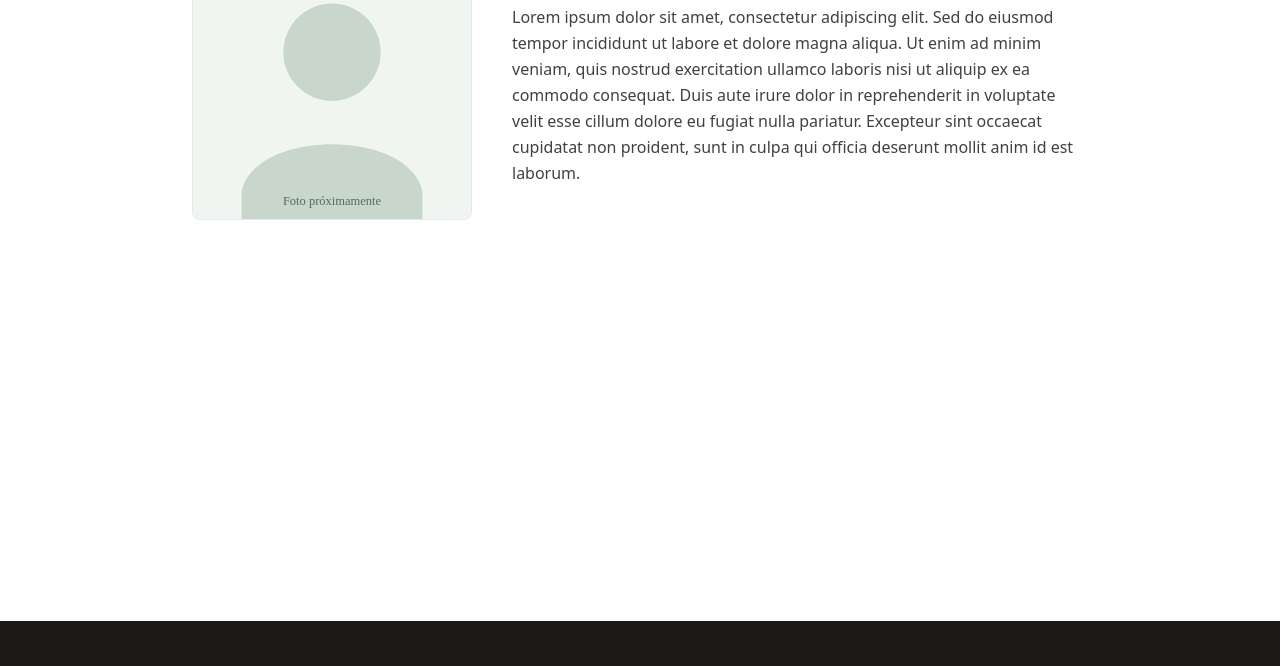
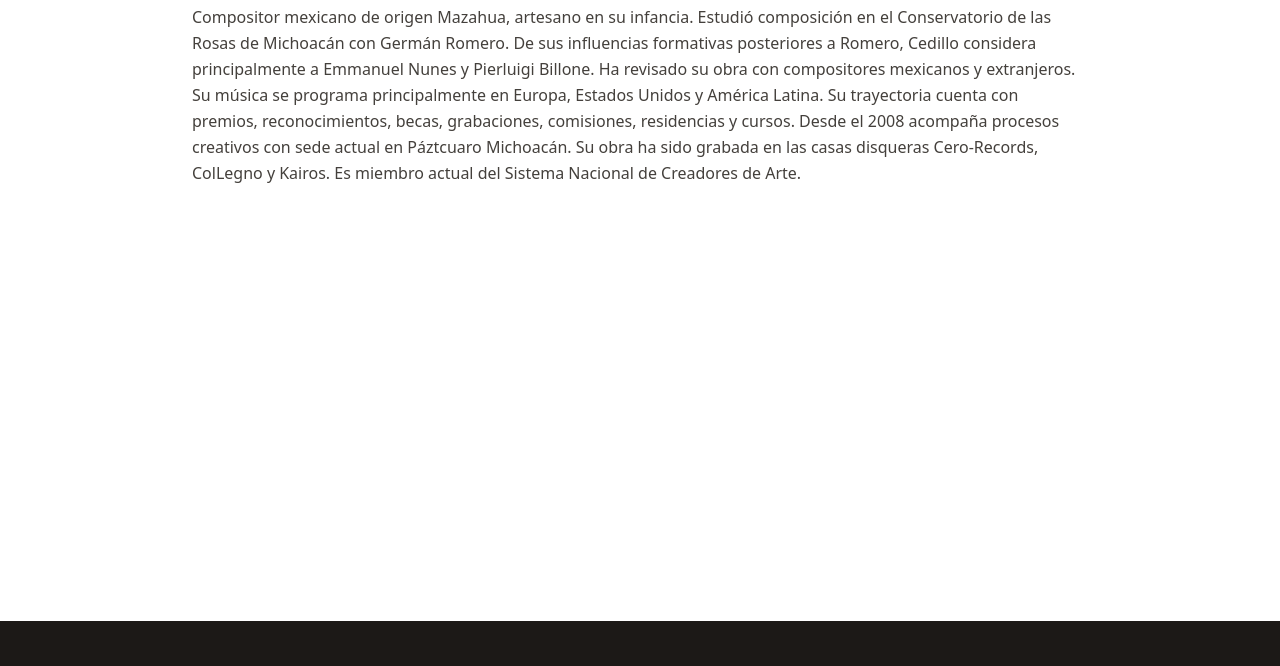
Before and after one commit to jesarx/meidosem, an Eleventy site: page src/autores/autor.njk in a window 1280 px wide. Shown: the part 244-910 px from the top of the page. Built offline with nearby package versions, Linux system fonts and the light colour scheme; Eleventy itself is replaced by a stand-in of ours; files that its build step writes are made by us from their sources.

Commit message:
correcciones del texto

```diff
--- a/src/_data/authors.json
+++ b/src/_data/authors.json
@@ -2,13 +2,11 @@
   {
     "slug": "samuel-cedillo",
     "name": "Samuel Cedillo",
-    "photo": "/images/placeholder-author.svg",
-    "bio": "Lorem ipsum dolor sit amet, consectetur adipiscing elit. Sed do eiusmod tempor incididunt ut labore et dolore magna aliqua. Ut enim ad minim veniam, quis nostrud exercitation ullamco laboris nisi ut aliquip ex ea commodo consequat. Duis aute irure dolor in reprehenderit in voluptate velit esse cillum dolore eu fugiat nulla pariatur. Excepteur sint occaecat cupidatat non proident, sunt in culpa qui officia deserunt mollit anim id est laborum."
+    "bio": "Compositor mexicano de origen Mazahua, artesano en su infancia. Estudió composición en el Conservatorio de las Rosas de Michoacán con Germán Romero. De sus influencias formativas posteriores a Romero, Cedillo considera principalmente a Emmanuel Nunes y Pierluigi Billone. Ha revisado su obra con compositores mexicanos y extranjeros. Su música se programa principalmente en Europa, Estados Unidos y América Latina. Su trayectoria cuenta con premios, reconocimientos, becas, grabaciones, comisiones, residencias y cursos. Desde el 2008 acompaña procesos creativos con sede actual en Páztcuaro Michoacán. Su obra ha sido grabada en las casas disqueras Cero-Records, ColLegno y Kairos. Es miembro actual del Sistema Nacional de Creadores de Arte."
   },
   {
     "slug": "florence-malfatto",
-    "name": "Florence Malfatto",
-    "photo": "/images/placeholder-author.svg",
-    "bio": "Lorem ipsum dolor sit amet, consectetur adipiscing elit. Sed do eiusmod tempor incididunt ut labore et dolore magna aliqua. Ut enim ad minim veniam, quis nostrud exercitation ullamco laboris nisi ut aliquip ex ea commodo consequat. Duis aute irure dolor in reprehenderit in voluptate velit esse cillum dolore eu fugiat nulla pariatur. Excepteur sint occaecat cupidatat non proident, sunt in culpa qui officia deserunt mollit anim id est laborum."
+    "name": "Florence Anne Malfatto",
+    "bio": "Traductora y escritora de origen francés. Estudió filosofía en Francia. Filmó y dirigió en territorio p’urphépecha el largometraje experimental <em>Preludio a Colón</em>, y posteriormente la película <em>Sísifo</em>. Tradujo al francés la poesía de José Vicente Anaya, Clarisse Nicoïdski, Juan Gelman, Max Rojas, entre otros. Es autora del poema <em>árbol ciliar</em> (Meidosem ediciones, 2026). Vive actualmente en México."
   }
 ]
--- a/src/_data/books.json
+++ b/src/_data/books.json
@@ -12,7 +12,7 @@
     ],
     "isbn": "978-607-69464-1-1",
     "pages": "214",
-    "year": "2025",
+    "year": "2026",
     "language": "Español",
     "format": "Impreso",
     "price": "$500 MXN",
@@ -20,7 +20,7 @@
   },
   {
     "slug": "arbol-ciliar",
-    "title": "Árbol Ciliar",
+    "title": "árbol ciliar",
     "author": "Florence Anne Malfatto",
     "authorSlug": "florence-malfatto",
     "cover": "/images/placeholder-book.svg",
@@ -30,11 +30,11 @@
       "/images/arbol_ciliar/arbol_ciliar_3.jpg"
     ],
     "isbn": "978-607-69464-2-8",
-    "pages": "Por definir",
-    "year": "2025",
+    "pages": "59",
+    "year": "2026",
     "language": "Español",
-    "format": "Impreso",
+    "format": "Impresión tipográfica",
     "price": "Próximamente",
-    "description": "Lorem ipsum dolor sit amet, consectetur adipiscing elit. Sed do eiusmod tempor incididunt ut labore et dolore magna aliqua. Ut enim ad minim veniam, quis nostrud exercitation ullamco laboris nisi ut aliquip ex ea commodo consequat. Duis aute irure dolor in reprehenderit in voluptate velit esse cillum dolore eu fugiat nulla pariatur."
+    "description": "que bendita sea<br>loada boca sin cesar<br>que bese boca sin nombre<br>que beban pájaros<br>y que leve sea aire<br>balbuceo de sol<br>de luz<br>de sol"
   }
 ]
--- a/src/autores/autor.njk
+++ b/src/autores/autor.njk
@@ -13,13 +13,10 @@ eleventyComputed:
   <div class="max-w-4xl mx-auto">
     <a href="/autores/" class="inline-block text-sm text-terracotta-600 hover:text-terracotta-700 mb-8">← Volver a autores</a>
 
-    <div class="grid gap-10 md:grid-cols-[280px_1fr] items-start">
-      <div class="aspect-square bg-sage-100 rounded-lg overflow-hidden border border-sage-200">
-        <img src="{{ author.photo }}" alt="Retrato de {{ author.name }}" class="w-full h-full object-cover">
-      </div>
+    <div class="grid gap-10 items-start">
       <div>
         <h1 class="text-4xl font-bold text-warm-gray-800 mb-6">{{ author.name }}</h1>
-        <p class="text-warm-gray-700 leading-relaxed">{{ author.bio }}</p>
+        <p class="text-warm-gray-700 leading-relaxed">{{ author.bio | safe }}</p>
       </div>
     </div>
   </div>
--- a/src/autores/index.njk
+++ b/src/autores/index.njk
@@ -11,9 +11,6 @@ permalink: /autores/
     <div class="grid gap-8 sm:grid-cols-2 lg:grid-cols-3">
       {% for author in authors %}
         <a href="/autores/{{ author.slug }}/" class="group block bg-white rounded-lg overflow-hidden border border-terracotta-200 shadow-sm hover:shadow-md hover:border-terracotta-300 transition-all duration-200">
-          <div class="aspect-square bg-sage-100 overflow-hidden">
-            <img src="{{ author.photo }}" alt="Retrato de {{ author.name }}" class="w-full h-full object-cover group-hover:scale-[1.02] transition-transform duration-300">
-          </div>
           <div class="p-5">
             <h3 class="text-xl font-semibold text-warm-gray-800 group-hover:text-terracotta-600 transition-colors">{{ author.name }}</h3>
           </div>
--- a/src/catalogo/libro.njk
+++ b/src/catalogo/libro.njk
@@ -27,7 +27,7 @@ eleventyComputed:
           {% if book.authorSlug %}<a href="/autores/{{ book.authorSlug }}/" class="hover:text-terracotta-600 underline-offset-2 hover:underline">{{ book.author }}</a>{% else %}{{ book.author }}{% endif %}
         </p>
 
-        <p class="text-warm-gray-700 leading-relaxed mb-8">{{ book.description }}</p>
+        <p class="text-warm-gray-700 leading-relaxed mb-8 whitespace-pre-line">{{ book.description | safe }}</p>
 
         <dl class="grid grid-cols-2 gap-4 text-sm text-warm-gray-700 mb-8">
           <div>
@@ -56,7 +56,7 @@ eleventyComputed:
           </div>
         </dl>
 
-        <button type="button" disabled class="w-full sm:w-auto inline-flex items-center justify-center px-6 py-3 rounded-md bg-warm-gray-300 text-warm-gray-700 cursor-not-allowed font-medium" title="El enlace de compra aún no está disponible">
+        <button type="button" disabled class="w-full sm:w-auto inline-flex items-center justify-center px-6 py-3 rounded-md bg-warm-gray-300 text-warm-gray-700 cursor-not-allowed font-medium border" title="El enlace de compra aún no está disponible">
           Próximamente a la venta
         </button>
       </div>
```
